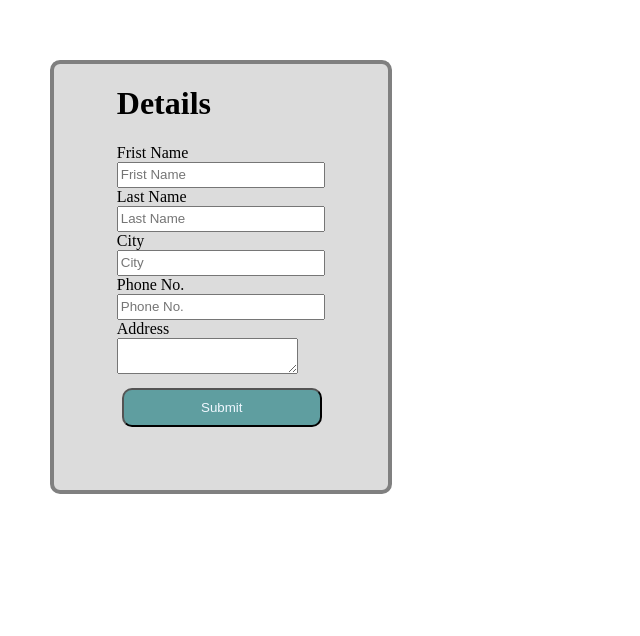
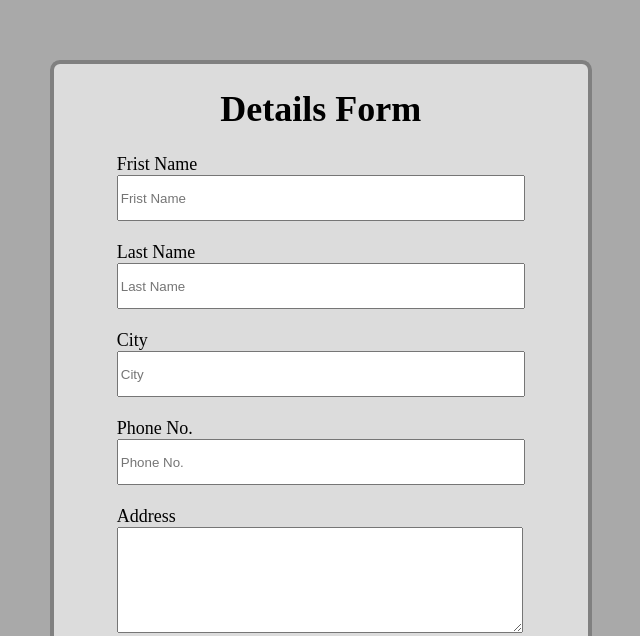
Before and after one commit to kanishkar10k/Form-Validation, a plain HTML site: page index.html in a window 1280 px wide. Shown: the part 193-829 px from the top of the page, without its empty margins (464-1104 px from the left). Before the commit the page ends 800 px from the top, so only its background shows below. Drawn offline with Linux system fonts and the light colour scheme.

Commit message:
Add files via upload

```diff
--- a/index.html
+++ b/index.html
@@ -8,16 +8,16 @@
 </head>
 <body>
     <div class="box">
-        <h1>Details</h1>
-        <form name="vform" method="post" onsubmit="return validate()" action="message.html">
+        <h1>Details Form</h1>
+        <form name="vform" method="post" onsubmit="return validate()">
             <label>Frist Name</label><br>
-            <input type="text" name="fname" id="fname" placeholder="Frist Name"><br>
+            <input type="text" name="fname" id="fname" placeholder="Frist Name"><br><br>
             <label>Last Name</label><br>
-            <input type="text" name="lname" id="lname" placeholder="Last Name"><br>
+            <input type="text" name="lname" id="lname" placeholder="Last Name"><br><br>
             <label>City</label><br>
-            <input type="text" name="city" id="city" placeholder="City"><br>
+            <input type="text" name="city" id="city" placeholder="City"><br><br>
             <label>Phone No.</label><br>
-            <input type="number" name="phone" id="phone" placeholder="Phone No."><br>
+            <input type="number" name="phone" id="phone" placeholder="Phone No."><br><br>
             <label>Address</label><br>
             <textarea name="address" id="address"></textarea><br>
             <button type="submit" id="submit">Submit</button>
--- a/style_1.css
+++ b/style_1.css
@@ -1,22 +1,34 @@
 .box{
     border: 4px solid grey;
     width: fit-content;
-    padding: 0% 5% 5% 5%;
+    height: fit-content;
+    padding: 0% 5% 7% 5%;
     margin-left: 40%;
     margin-top: 20%;
     border-radius: 10px;
     background-color: gainsboro;
+    font-size: large;
+}
+.box h1{
+    text-align: center;
 }
 input{
-    width: 200px;
-    height: 20px;
+    width: 400px;
+    height: 40px;
+}
+textarea{
+    width: 400px;
+    height: 100px;
 }
 button{
     border-radius: 10px;
     padding: 10px 10px 10px 10px;
-    margin-top: 10px;
+    margin-top: 20px;
     margin-left: 5px;
-    width: 200px;
+    width: 400px;
     color: aliceblue;
     background-color: cadetblue;
 }
+body{
+    background-color: darkgray;
+}
```
Also changed, not shown: message.html (added, +13 -0 lines).
